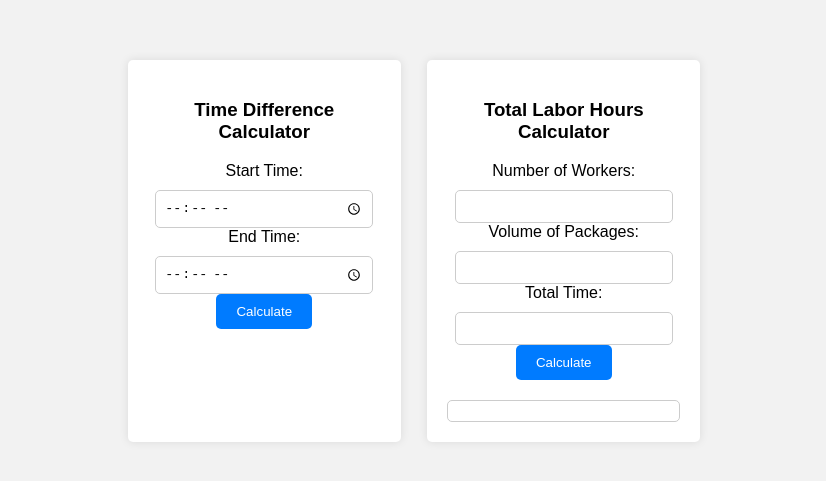
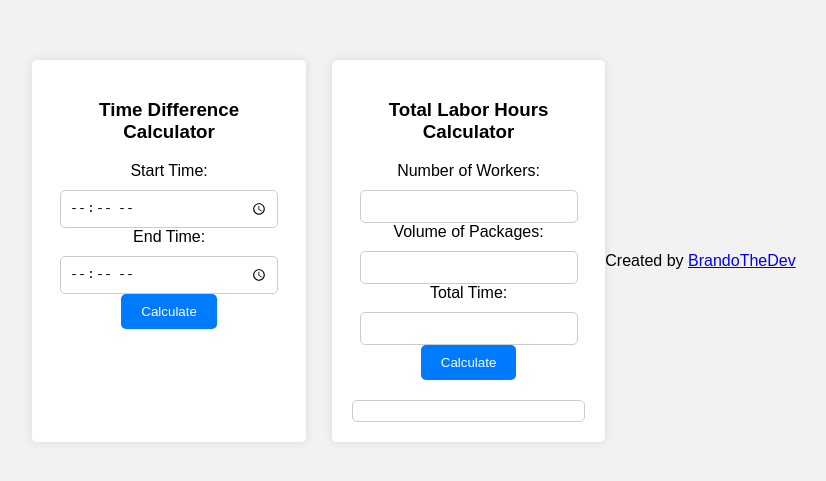
Before and after one commit to BrandoTheDev/TDC, a plain HTML site: page index.html in a window 1280 px wide. Shown: the part 149-630 px from the top of the page, without its empty margins (226-1052 px from the left). Drawn offline with Linux system fonts and the light colour scheme.

Commit message:
Added author and link in footer element

```diff
--- a/index.html
+++ b/index.html
@@ -109,6 +109,10 @@
         </div>
     </div>
 
+    <footer style="text-align: center; margin-top: 20px;">
+    <p>Created by <a href="https://github.com/BrandoTheDev" target="_blank">BrandoTheDev</a></p>
+    </footer>
+
     <script>
         function calculateTimeDifference() {
             var startTime = document.getElementById("startTime").value;
```
